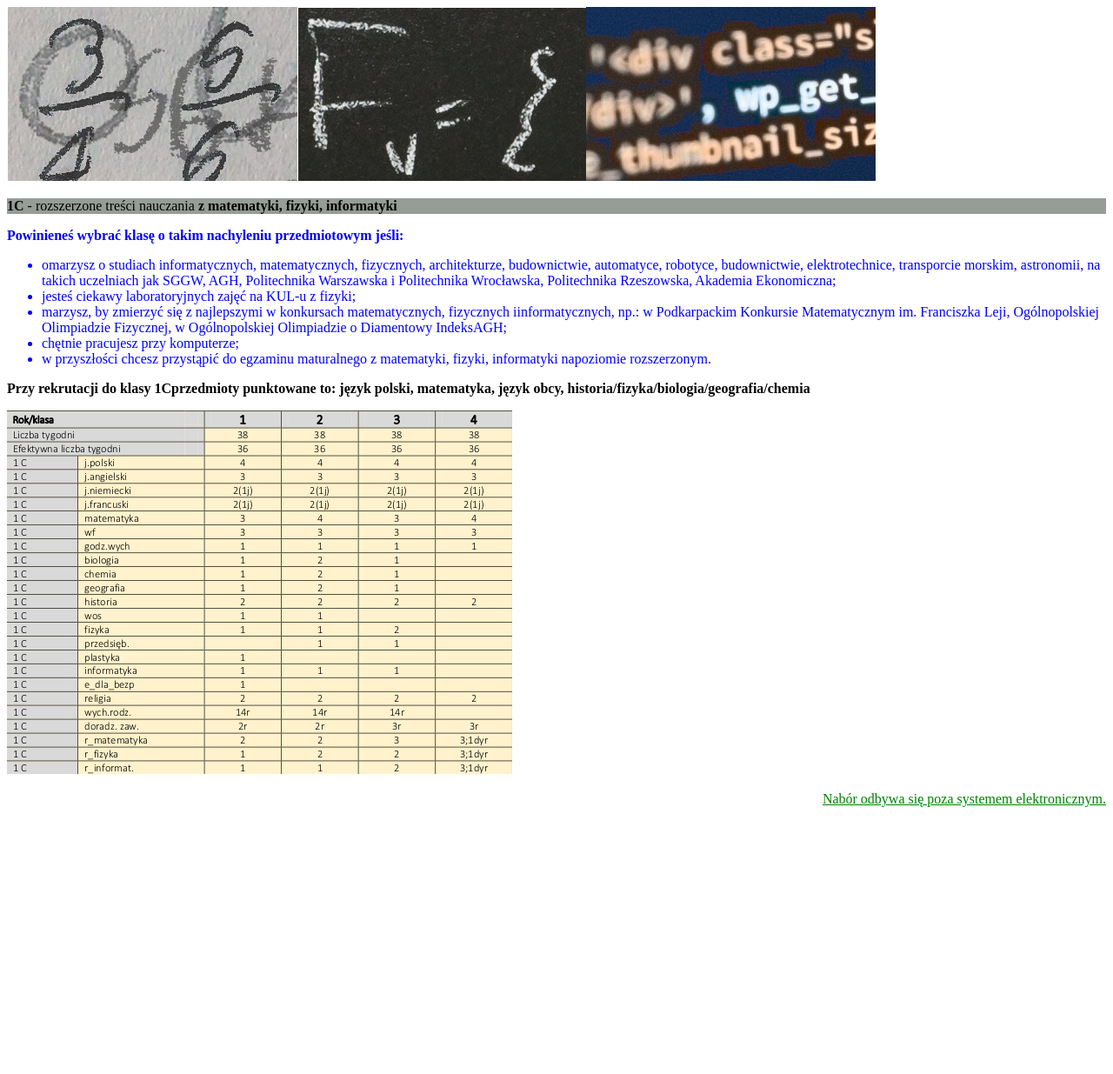
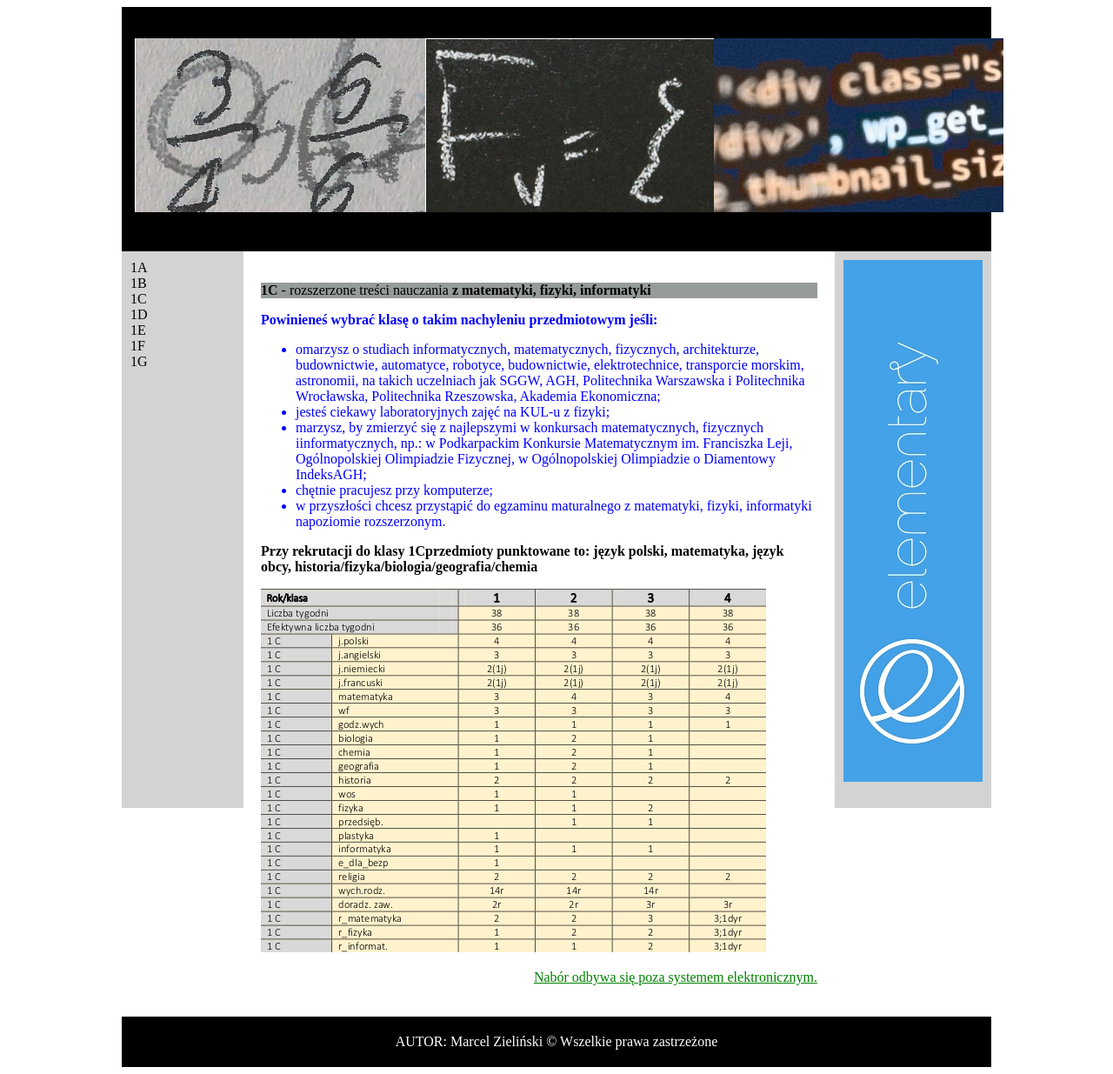
Before and after one commit to Mziet102/C, a plain HTML site: page index.html in a window 1280 px wide. Shown: the whole page at 87% size. Before the commit the page ends 944 px from the top, so only its background shows below. Drawn offline with Linux system fonts and the light colour scheme.

Commit message:
Add files via upload

```diff
--- a/index.html
+++ b/index.html
@@ -2,14 +2,55 @@
 <html lang="pl">
 <head>
 	<meta charset="utf-8" />
+	<title>Najlepsze seriale - subiektywne TOP 5!</title>
+	<meta name="description" content="Serwis prezentuje subiektywne top 5 seriali telewizyjnych. Sprawdź, czy znasz je wszystkie" />
+	<meta name="keywords" content="top 5, serial, seriale, najlepsze, ciekawe, oglądaj, kinomaniak" />
 	<meta http-equiv="X-UA-Compatible" content="IE=edge,chrome=1" />
 
-	<title></title>
-
-	<meta name="description" content="profil sportowy w SLO" />
-	<meta name="keywords" content="SLO,szkoła" />
-
 	<style>
+	#container
+	{
+		width: 1000px;
+		margin-left: auto;
+		margin-right: auto;
+	}
+	#logo
+	{
+		background-color: black;
+		color: white;
+		text-align: center;
+		padding: 15px;
+	}
+	#nav
+	{
+		float: left;
+		background-color: lightgray;
+		width: 120px;
+		min-height: 620px;
+		padding: 10px;
+	}
+	#content
+	{
+		float: left;
+		padding: 20px;
+		width: 640px;
+	}
+	#ad
+	{
+		float: left;
+		width: 160px;
+		min-height: 620px;
+		padding: 10px;
+		background-color: lightgray;
+	}
+	#footer
+	{
+		clear: both;
+		background-color: black;
+		color: white;
+		text-align: center;
+		padding: 20px;
+	}
 	#tytul{
 	background-color: rgb(150, 156, 152);
 }
@@ -20,13 +61,29 @@
 	color:green;
 
 }
-
 	</style>
 
 </head>
 
 <body>
-<img src="grafika.png">
+
+	<div id="container">
+
+		<div id="logo">
+			<h1><img src="grafika.png"></h1>
+		</div>
+
+		<div id="nav">
+			1A <br />
+			1B <br />
+			1C <br />
+			1D <br />
+			1E <br />
+			1F <br />
+			1G <br />
+		</div>
+
+		<div id="content">
 	<p id ="tytul">
 <b>1C</b> - rozszerzone treści nauczania <b>z matematyki, fizyki, informatyki</b>
 	</p>
@@ -46,6 +103,17 @@
 <u>Nabór odbywa się poza systemem elektronicznym.
 </u>
 </p>
+		</div>
+
+		<div id="ad">
+			<img src="reklama.jpg" />
+		</div>
+
+		<div id="footer">
+			AUTOR: Marcel Zieliński &copy; Wszelkie prawa zastrzeżone
+		</div>
+
+	</div>
 
 </body>
 </html>
```
Also changed, not shown: reklama.jpg (added).
